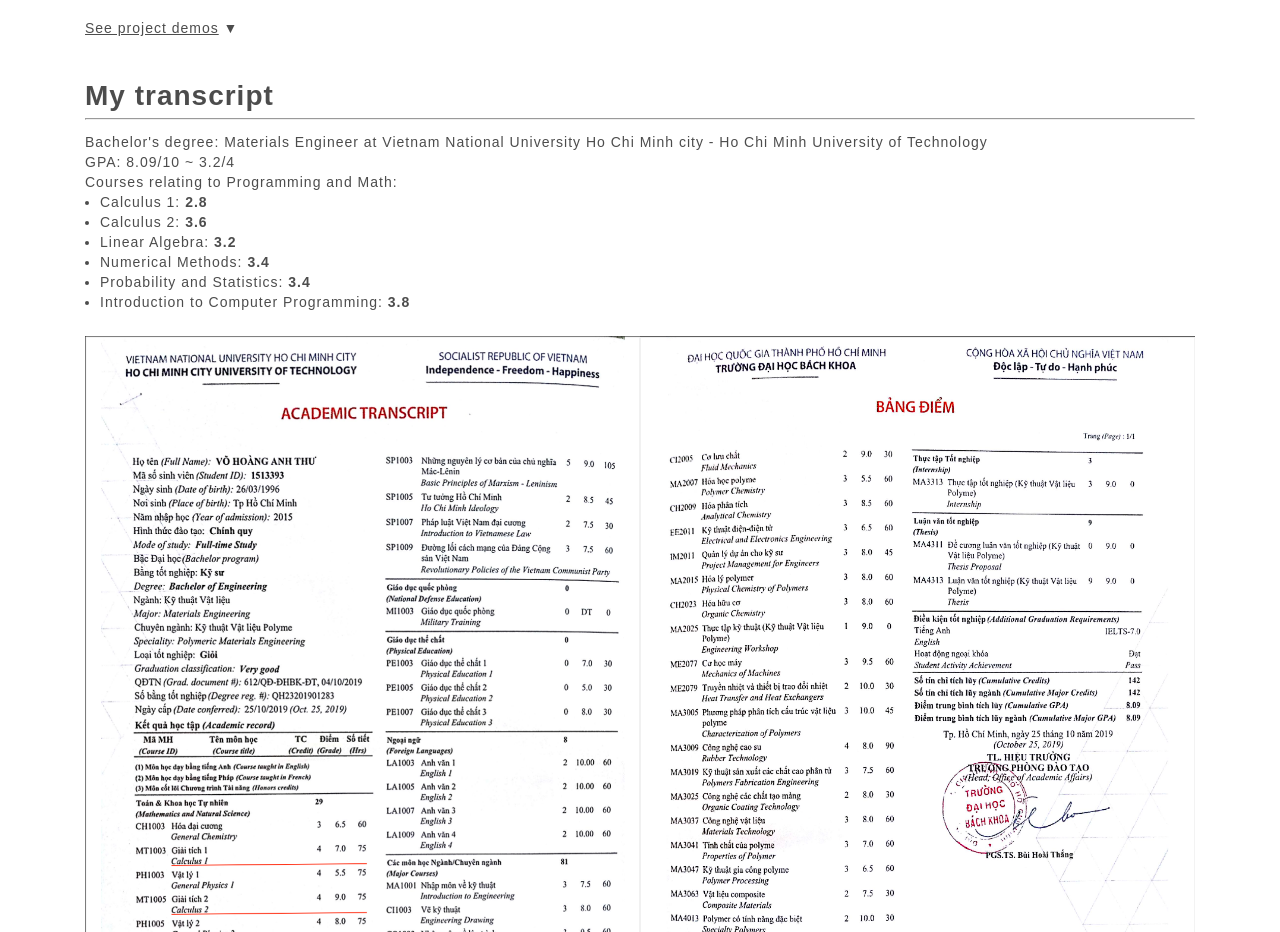
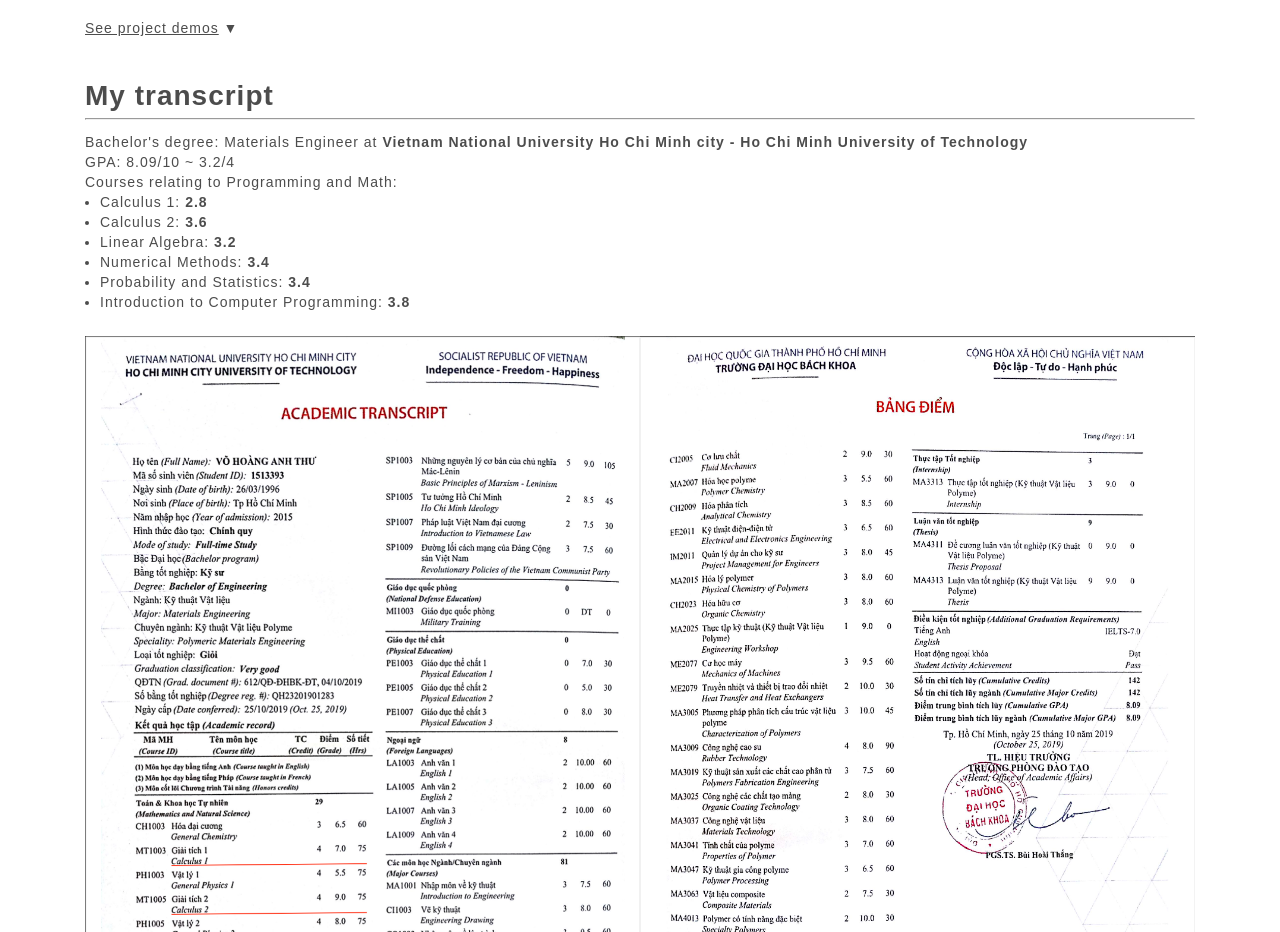
Before and after one commit to anhthuvo/resume, a plain HTML site: page index.html in a window 1280 px wide. Shown: the part 1580-2512 px from the top of the page. Drawn offline with nearby package versions, Linux system fonts and the light colour scheme; a web font is replaced by a local one.

Commit message:
Edit text

```diff
--- a/index.html
+++ b/index.html
@@ -257,8 +257,8 @@
         <h1 class="section_title">My transcript</h1>
         <hr />
         <p>
-          Bachelor's degree: Materials Engineer at Vietnam National University
-          Ho Chi Minh city - Ho Chi Minh University of Technology
+          Bachelor's degree: Materials Engineer at <b>Vietnam National University
+          Ho Chi Minh city - Ho Chi Minh University of Technology</b>
         </p>
         <p>GPA: 8.09/10 ~ 3.2/4</p>
         <p>Courses relating to Programming and Math:</p>
```
